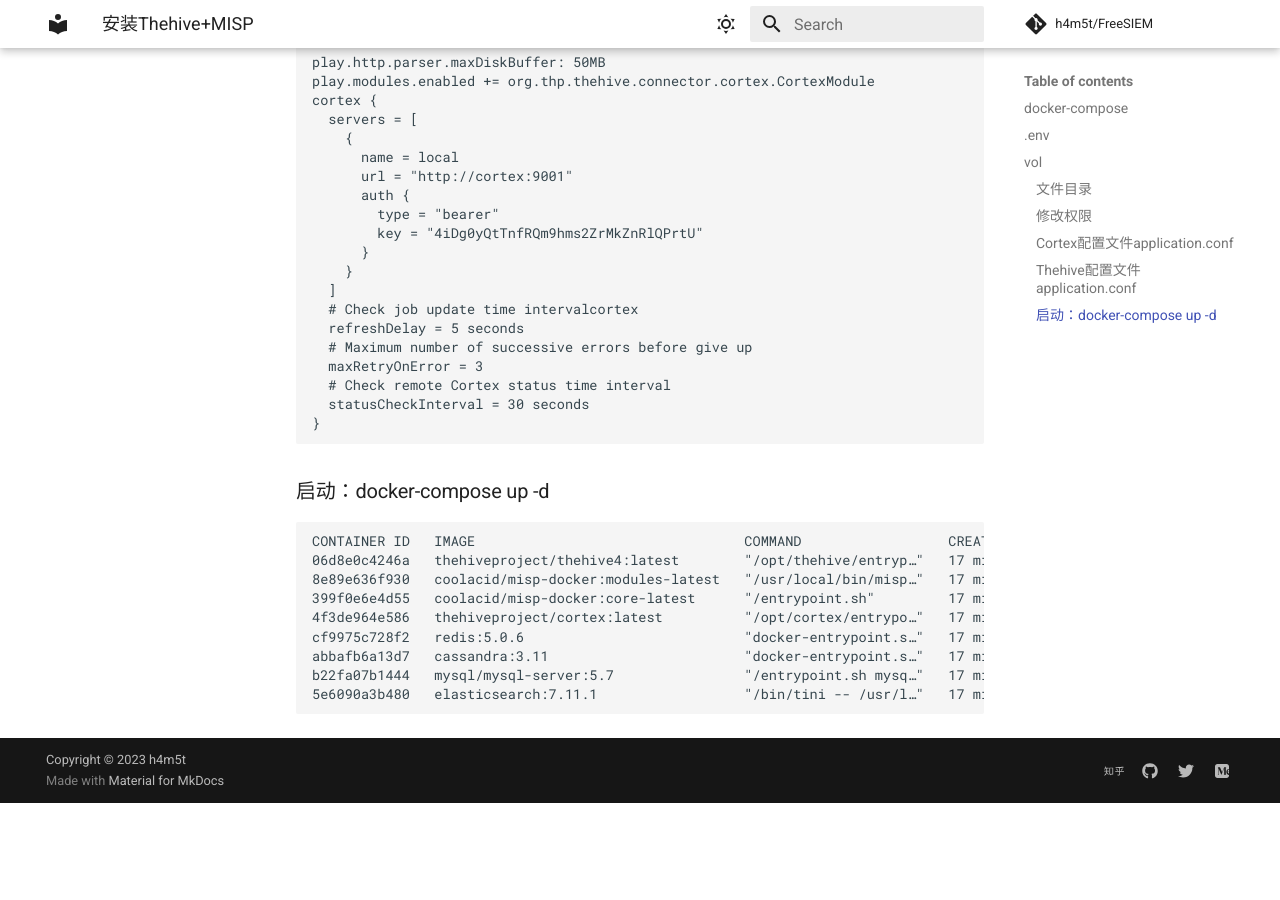
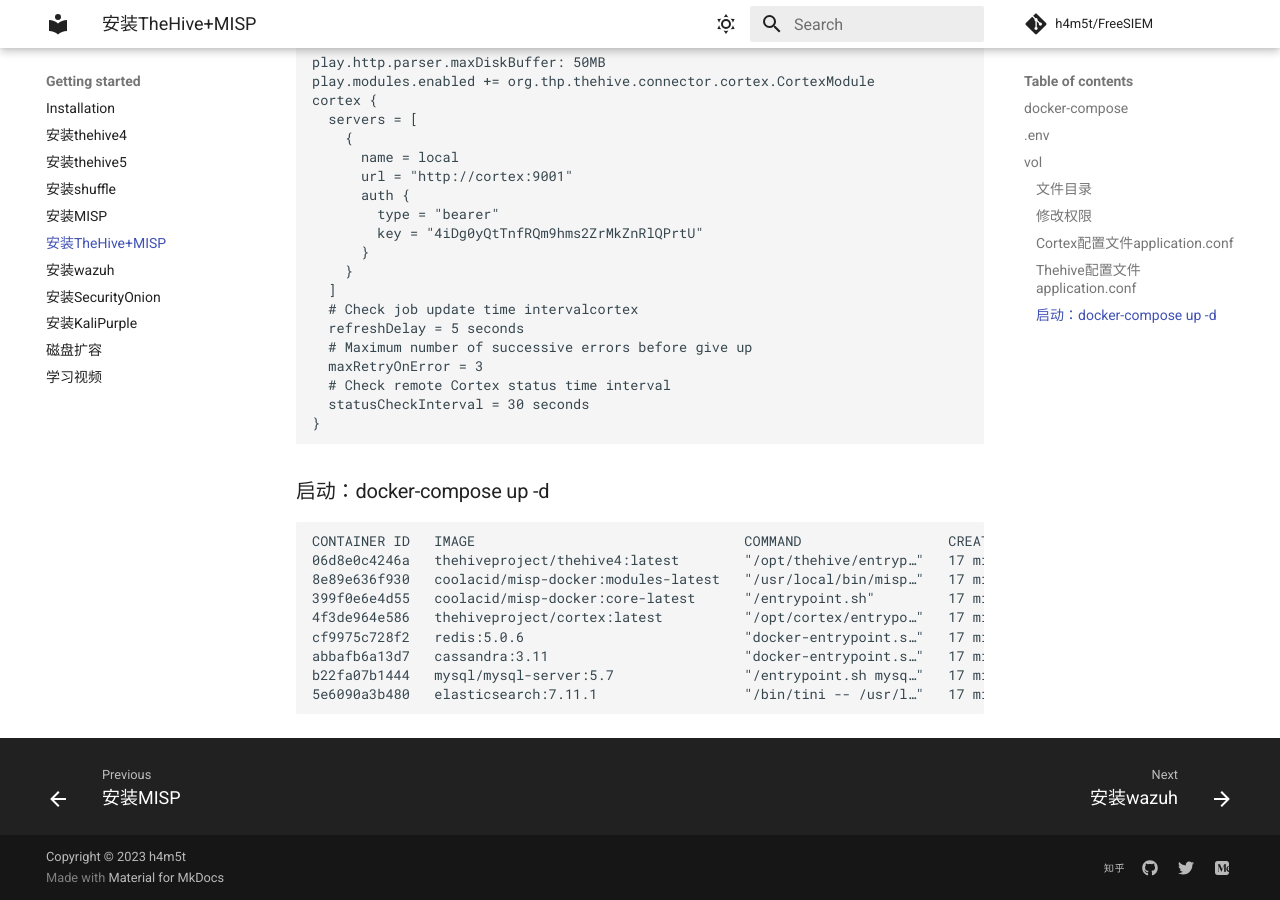
Before and after one commit to h4m5t/FreeSIEM, an MkDocs documentation site: the page built from docs/install_thehivemisp.md, in a window 1280 px wide and 900 px high, scrolled down 5128 px. Built offline with MkDocs 1.6.1 and Material for MkDocs 9.7.7, drawn with Linux system fonts in a browser that asks for light colours; comment, search, counter and statistics services are not loaded; before the commit the page ends 5931 px from its top, so only the background shows below that.

Commit message:
Update mkdocs.yml

```diff
--- a/mkdocs.yml
+++ b/mkdocs.yml
@@ -58,6 +58,7 @@
       - 安装thehive5: install_thehive5.md
       - 安装shuffle: install_shuffle.md
       - 安装MISP: install_MISP.md
+      - 安装TheHive+MISP: install_thehivemisp.md
       - 安装wazuh: install_wazuh.md
       - 安装SecurityOnion: install_SO2.3.md
       - 安装KaliPurple: install_kalipurple.md
```
